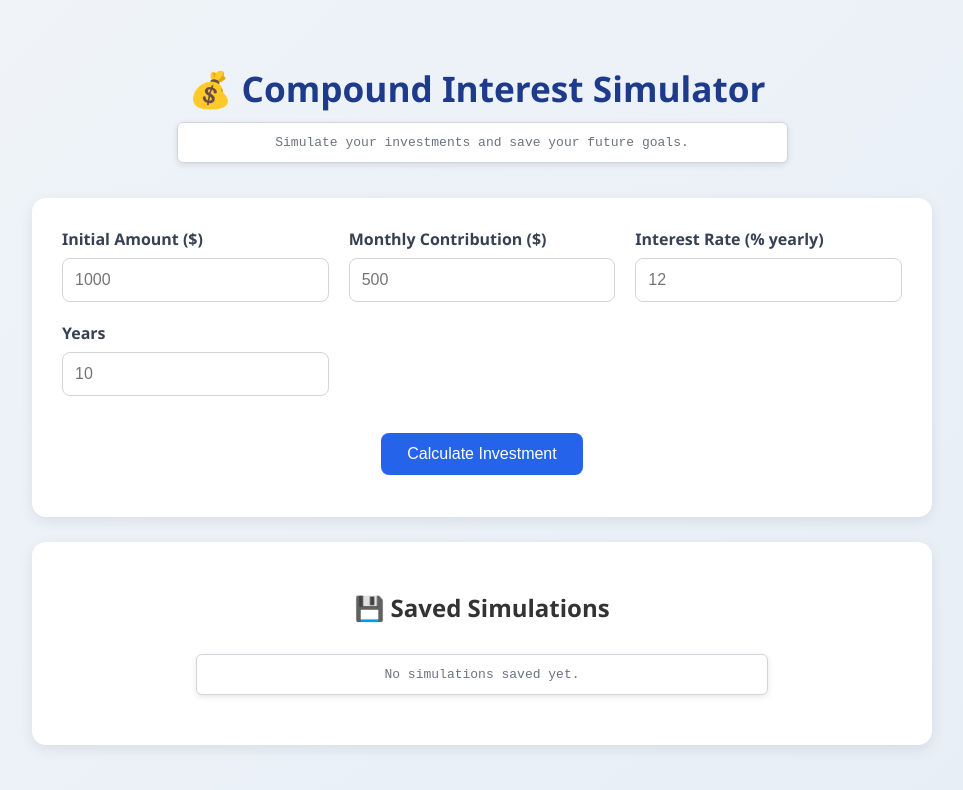
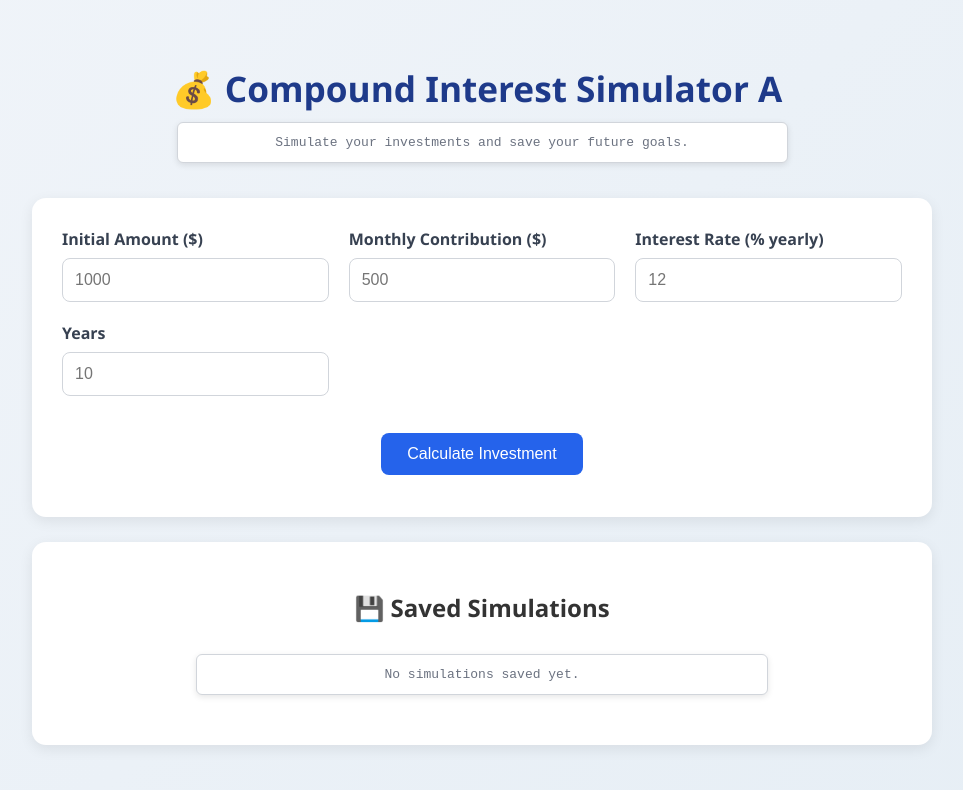
Before and after one commit to Mauricio-Camilo-AWS-Projects/s3-frontend, a website: page src/index.html in a window 1280 px wide. Shown: the whole page, without its empty margins (158-1121 px from the left). Drawn offline with Linux system fonts and the light colour scheme.

Commit message:
Update index.html

```diff
--- a/src/index.html
+++ b/src/index.html
@@ -9,7 +9,7 @@
 <body>
 
   <div class="container">
-    <h1>💰 Compound Interest Simulator</h1>
+    <h1>💰 Compound Interest Simulator A</h1>
     <p class="subtitle">
       Simulate your investments and save your future goals.
     </p>
```
